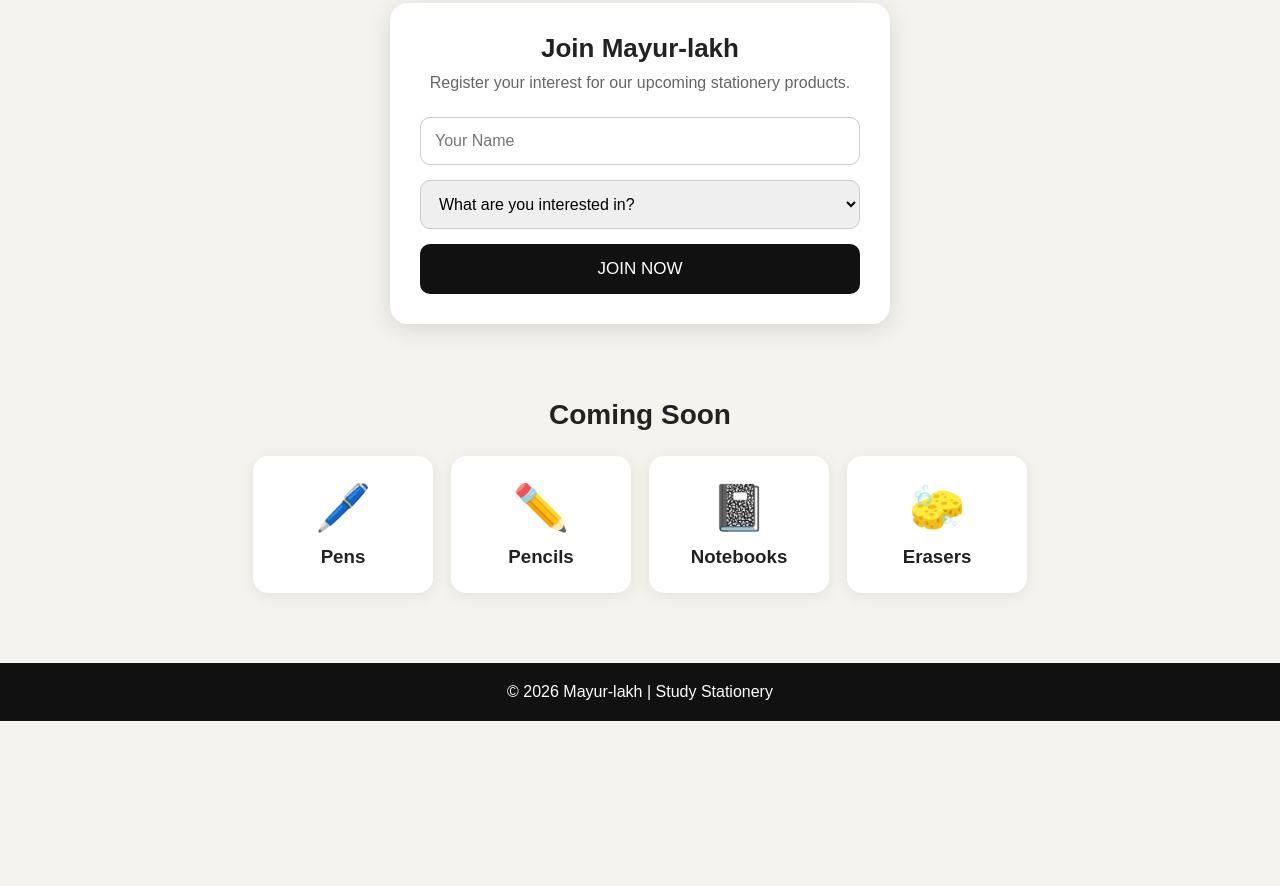
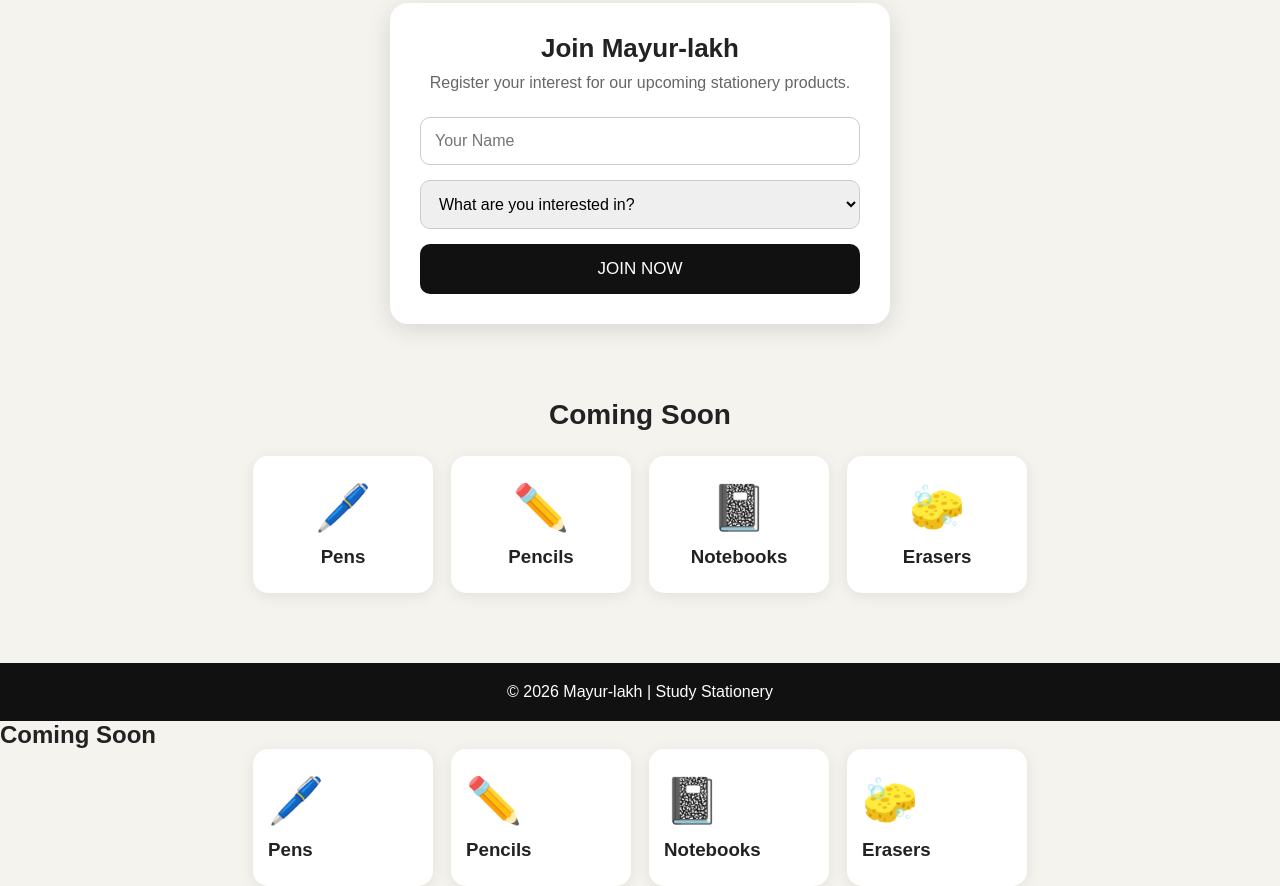
Before and after one commit to munnayadav1904-glitch/Mayur-lakh, a plain HTML site: page index.html in a window 1280 px wide. Shown: the part 381-1267 px from the top of the page. Before the commit the page ends 1102 px from the top, so only its background shows below. Drawn offline with Linux system fonts and the light colour scheme.

Commit message:
Add upcoming products section with cards
Added a section for upcoming products with cards for pens, pencils, notebooks, and erasers.

```diff
--- a/index.html
+++ b/index.html
@@ -251,3 +251,28 @@
 
 </body>
 </html>
+<h2>Coming Soon</h2>
+
+<div class="cards">
+
+  <div class="card">
+    <div class="emoji">🖊️</div>
+    <h3>Pens</h3>
+  </div>
+
+  <div class="card">
+    <div class="emoji">✏️</div>
+    <h3>Pencils</h3>
+  </div>
+
+  <div class="card">
+    <div class="emoji">📓</div>
+    <h3>Notebooks</h3>
+  </div>
+
+  <div class="card">
+    <div class="emoji">🧽</div>
+    <h3>Erasers</h3>
+  </div>
+
+</div>
```
